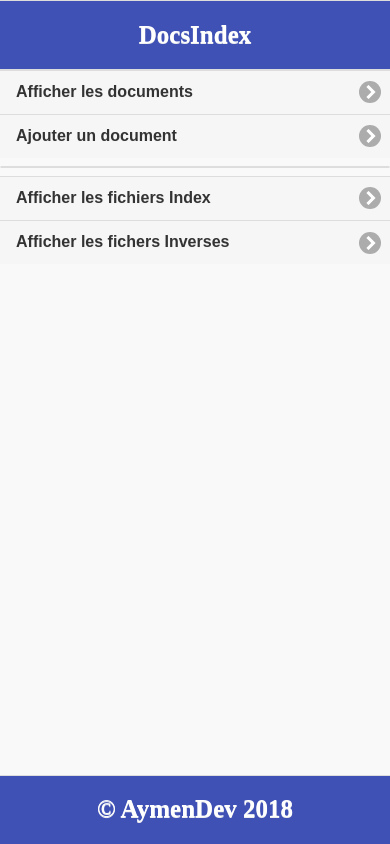
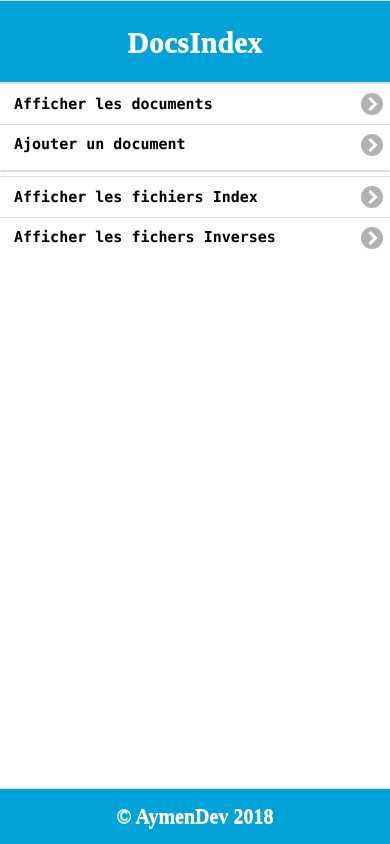
Before and after one commit to aymenbensalah/DocsIndex, a website: page www/index.html in a window 390 px wide. Drawn offline with Linux system fonts and the light colour scheme; some packages are replaced by stand-ins of ours.

Commit message:
change design

```diff
--- a/www/css/index.css
+++ b/www/css/index.css
@@ -1,22 +1,30 @@
 #footer{
-  background-color: #3F51B5;
   color: white;
   font-family: "Gabriola";
-  font-size: 25px;
+  font-size: 20px;
+  background-color: #00a3d8;
 }
+
 #header{
-  background-color: #3F51B5;
   color: white;
   font-family: "Gabriola";
-  font-size: 25px;
+  font-size: 30px;
+  background-color: #00a3d8;
+
 }
-li{
-    background-color :#F3E5F5;
-    font-family: "Gabriola";
-    font-size: 25px;
+#content{
+    background-color: white;
+    font-family: "consolas";
+    font-size: 11px;
+    color: black;
 }
-a{
-    background-color :#F3E5F5;
-    font-family: "Gabriola";
-    font-size: 25px;
+#content a{
+    font-family: "consolas";
+    font-size: 15px;
+    background-color: white;
+    color: black;
+    margin: -1px;
 }
+ul input {
+    margin: -1px;
+}
--- a/www/index.html
+++ b/www/index.html
@@ -11,13 +11,13 @@
 	<title>Indexation Text</title>
 </head>
 <body>
-	<div data-role="page"  id="content">
-		<div data-role="header" id="header">
+	<div data-role="page"  id="content"   >
+		<div data-role="header" id="header" >
 			<h1>DocsIndex</h1>
 		</div>
-		<div data-role="main" class="ui-content">
+		<div " data-role="main" class="ui-content" id="content">
 			 <ul data-role="listview">
-			    <li id="displayDocs" ><a href="#" >Afficher les documents </a></li>
+			    <li id="displayDocs"  ><a href="#">Afficher les documents </a></li>
 			    <li id="docs"><p></p></li>
 			    <li id ="addDoc" ><a href="#">Ajouter un document</a></li>
 			    <input type="text" id ="addDocInput" placeholder="Exmple : les chiens mangent la viande">
```
